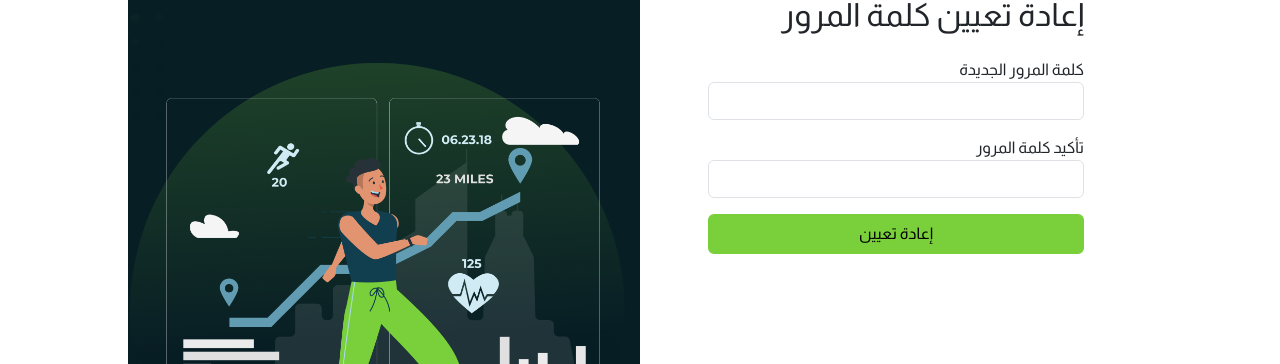
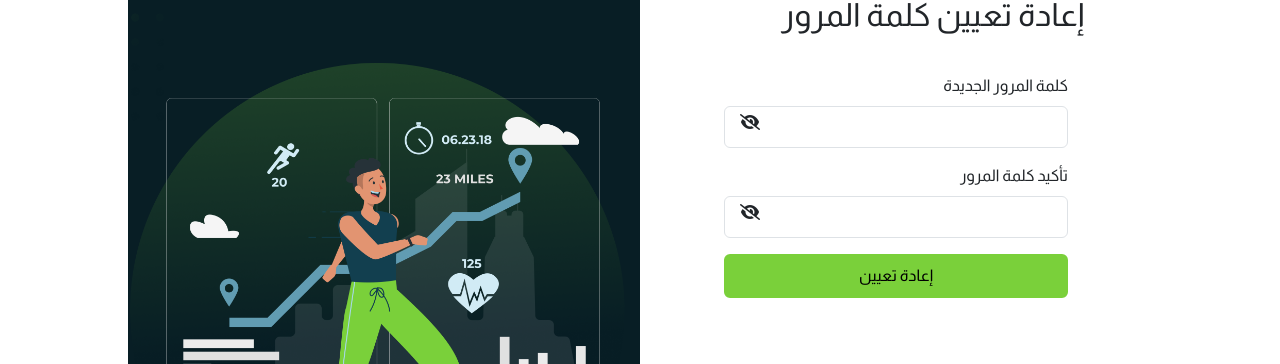
Before and after one commit to semonsaleeb/Rashaka, an Angular app: page /reset-password in a window 1280 px wide. Shown: the part 316-680 px from the top of the page. Built offline with nearby package versions, Linux system fonts and the light colour scheme; no server answers.

Commit message:
header search done

```diff
--- a/src/app/auth/reset-password/reset-password.html
+++ b/src/app/auth/reset-password/reset-password.html
@@ -20,23 +20,66 @@
 <div class="container my-5" dir="rtl">
   <h2 class="mb-4">إعادة تعيين كلمة المرور</h2>
 
-  <form (ngSubmit)="resetPassword()">
-    <div class="mb-3">
-      <label for="password">كلمة المرور الجديدة</label>
-      <input type="password" id="password" [(ngModel)]="password" name="password" class="form-control" required minlength="8" />
-    </div>
+  <form (ngSubmit)="resetPassword()" dir="rtl" class="p-3">
 
-    <div class="mb-3">
-      <label for="password_confirmation">تأكيد كلمة المرور</label>
-      <input type="password" id="password_confirmation" [(ngModel)]="password_confirmation" name="password_confirmation" class="form-control" required />
-    </div>
+  <!-- كلمة المرور الجديدة -->
+  <div class="mb-3 position-relative">
+    <label for="password" class="form-label">كلمة المرور الجديدة</label>
+    <input
+      [type]="showPassword ? 'text' : 'password'"
+      id="password"
+      [(ngModel)]="password"
+      name="password"
+      class="form-control py-2 pe-5"
+      required
+      minlength="8"
+    />
+    <span
+      class="position-absolute top-50 start-0  ps-3"
+      style="cursor: pointer;"
+      (click)="togglePasswordVisibility()">
+      <i class="fas"
+         [class.fa-eye]="showPassword"
+         [class.fa-eye-slash]="!showPassword">
+      </i>
+    </span>
+  </div>
 
-    <button type="submit" class="btn custom-green-btn w-100" [disabled]="loading">
-      {{ loading ? 'جارٍ الإرسال...' : 'إعادة تعيين' }}
-    </button>
+  <!-- تأكيد كلمة المرور -->
+  <div class="mb-3 position-relative">
+    <label for="password_confirmation" class="form-label">تأكيد كلمة المرور</label>
+    <input
+      [type]="showConfirmPassword ? 'text' : 'password'"
+      id="password_confirmation"
+      [(ngModel)]="password_confirmation"
+      name="password_confirmation"
+      class="form-control py-2 pe-5"
+      required
+    />
+    <span
+      class="position-absolute top-50 start-0  ps-3 "
+      style="cursor: pointer; direction: rtl;"
+      (click)="toggleConfirmPasswordVisibility()">
+      <i class="fas"
+         [class.fa-eye]="showConfirmPassword"
+         [class.fa-eye-slash]="!showConfirmPassword">
+      </i>
+    </span>
+  </div>
 
-    <div class="text-success mt-2" *ngIf="message">{{ message }}</div>
-    <div class="text-danger mt-2" *ngIf="errorMessage">{{ errorMessage }}</div>
-  </form>
+  <!-- Submit Button -->
+  <button
+    type="submit"
+    class="btn custom-green-btn w-100 py-2"
+    [disabled]="loading">
+    {{ loading ? 'جارٍ الإرسال...' : 'إعادة تعيين' }}
+  </button>
+
+  <!-- Feedback Messages -->
+  <div class="text-success mt-3" *ngIf="message">{{ message }}</div>
+  <div class="text-danger mt-3" *ngIf="errorMessage">{{ errorMessage }}</div>
+
+</form>
+
 </div>
 </div></div></div></div>
--- a/src/app/auth/reset-password/reset-password.ts
+++ b/src/app/auth/reset-password/reset-password.ts
@@ -47,4 +47,17 @@ export class ResetPassword {
         }
       });
   }
+
+
+  showPassword = false;
+showConfirmPassword = false;
+
+togglePasswordVisibility() {
+  this.showPassword = !this.showPassword;
 }
+
+toggleConfirmPasswordVisibility() {
+  this.showConfirmPassword = !this.showConfirmPassword;
+}
+
+}
--- a/src/app/header/header.html
+++ b/src/app/header/header.html
@@ -10,20 +10,39 @@
 
       <!-- Search Bar -->
       <div class="search-container flex-grow-1 mx-3" style="max-width: 500px;">
-  <div class="input-group position-relative" dir="rtl">
+ <div class="position-relative" dir="rtl">
+  <div class="input-group">
     <input
-      type="text"
-      class="form-control ps-5"
-      [(ngModel)]="searchQuery"
-      placeholder="ابحث عن منتجات"
-      (keyup.enter)="onSearch()"
-      style="text-align: right;">
+  type="text"
+  class="form-control ps-5"
+  [(ngModel)]="searchQuery"
+  placeholder="ابحث عن منتجات"
+  (input)="onSearch()"
+  style="text-align: right;">
 
-    <!-- Icon inside input on the left side -->
+
     <span class="position-absolute top-50 start-0 translate-middle-y ps-3" style="z-index: 5;">
       <img src="assets/Images/search-01.svg">
     </span>
   </div>
+
+  <!-- Results: Absolute overlay -->
+  <div *ngIf="searchQuery" class="position-absolute w-100 bg-white border rounded shadow mt-1" style="z-index: 10;">
+    <div *ngIf="products.length > 0; else noProducts" class="p-2">
+      <div *ngFor="let product of products" class="border-bottom py-2">
+        <h5 class="mb-1" style="white-space: normal;">{{ product.name_ar }}</h5>
+        <p class="mb-1" style="white-space: normal;">{{ product.description_ar }}</p>
+        <img [src]="product.images[0]" alt="Product" width="100">
+      </div>
+    </div>
+    <ng-template #noProducts>
+      <p class="text-center text-muted py-2">لا توجد منتجات</p>
+    </ng-template>
+  </div>
+</div>
+
+
+
 </div>
 
 
--- a/src/app/header/header.ts
+++ b/src/app/header/header.ts
@@ -9,6 +9,9 @@ import { CartService } from '../services/cart.service'; // ✅ Add this
 import {  FavoriteService } from '../services/favorite.service';
 import { CartStateService } from '../services/cart-state-service';
 import { CartIconComponent } from '../cart-icon.component/cart-icon.component';
+import { HttpClient, HttpHeaders } from '@angular/common/http';
+import { environment } from '../../environments/environment';
+
 
 @Component({
   selector: 'app-header',
@@ -44,6 +47,7 @@ export class Header implements OnInit {
   constructor(
     private auth: AuthService,
     private router: Router,
+    private http: HttpClient,
     private favoriteService: FavoriteService,
     private cartService: CartService,             // ✅ Inject CartService
     private cartState: CartStateService           // ✅ Inject CartStateService
@@ -94,12 +98,30 @@ export class Header implements OnInit {
     console.log('Language changed to:', this.selectedLanguage);
   }
 
+   products: any[] = [];
+filteredProducts: any[] = [];
+
+
   onSearch() {
-    if (this.searchQuery.trim()) {
-      console.log('Searching for:', this.searchQuery);
-      // Navigate to search results if needed
+    const trimmedQuery = this.searchQuery.trim();
+
+    if (trimmedQuery.length === 0) {
+      this.products = [];
+      return;
     }
+
+    this.http.get<any>(`${environment.apiBaseUrl}/product/search?q=${encodeURIComponent(trimmedQuery)}`)
+      .subscribe({
+        next: response => {
+          this.products = response?.data || [];
+        },
+        error: err => {
+          console.error('Search error:', err);
+          this.products = [];
+        }
+      });
   }
+
 
   onWhatsAppClick() {
     window.open('https://wa.me/+966123456789', '_blank');
--- a/src/app/pages/home/category-products/category-products.scss
+++ b/src/app/pages/home/category-products/category-products.scss
@@ -253,6 +253,33 @@
 }
 
 
+
+
+/* Override btn-success */
+.btn-success {
+  background-color: #7AD03A !important;
+  border-color: #7AD03A !important;
+  border-radius: 10px !important;
+  color: black;
+  width: 10rem;
+  height: 2.5rem;
+}
+
+/* Override btn-outline-success */
+.btn-outline-success {
+    width: 12rem;
+  border-radius: 10px !important;
+
+  color: white !important;
+  border-color: #DDDDDD33 !important;
+}
+
+.btn-outline-success:hover {
+  background-color: #DDDDDD33 !important;
+  color: white !important;
+}
+
+
 .btn-circle {
   width: 35px;
   height: 35px;
--- a/src/app/pages/home/pricing/pricing.html
+++ b/src/app/pages/home/pricing/pricing.html
@@ -25,6 +25,7 @@
                 </div>
             </div>
             <div class="card-bottom">
+                <!-- <span style="background-color: #E3E3E3; text-align: center; " class="my-0">الباقة متاح فقط داخل الرياض.</span> -->
                 <div class="feature">
                     <span class="feature-label"><img src="assets/Images/checkmark-circle-02.svg"> منتجات مجانية بقيمة /
                         2500 ريال سعودي</span>
@@ -47,7 +48,7 @@
 
                 <div class="plan-info">
                     <span>اشتراك</span>
-                    <div class="sessions justify-content-center " style="background-color: #1B6079;"> 35 جلسة</div>
+                    <div class="sessions justify-content-center " style="background-color: #1B6079; color: white;"> 35 جلسة</div>
                     <div class="price"> <span> السعر 10,000 ر . س </span></div>
                 </div>
             </div>
@@ -76,7 +77,7 @@
 
                 <div class="plan-info">
                     <span>اشتراك</span>
-                    <div class="sessions justify-content-center " style="background-color: #1B6079;"> 35 جلسة</div>
+                    <div class="sessions justify-content-center " style="background-color: #1B6079;color: white;"> 35 جلسة</div>
                     <div class="price"> <span> السعر 10,000 ر . س </span></div>
                 </div>
             </div>
```
Also changed, not shown: src/app/pages/home/special-offers/special-offers.html (+5 -5 lines), src/assets/Images/Group 9049 (1).svg (added).
